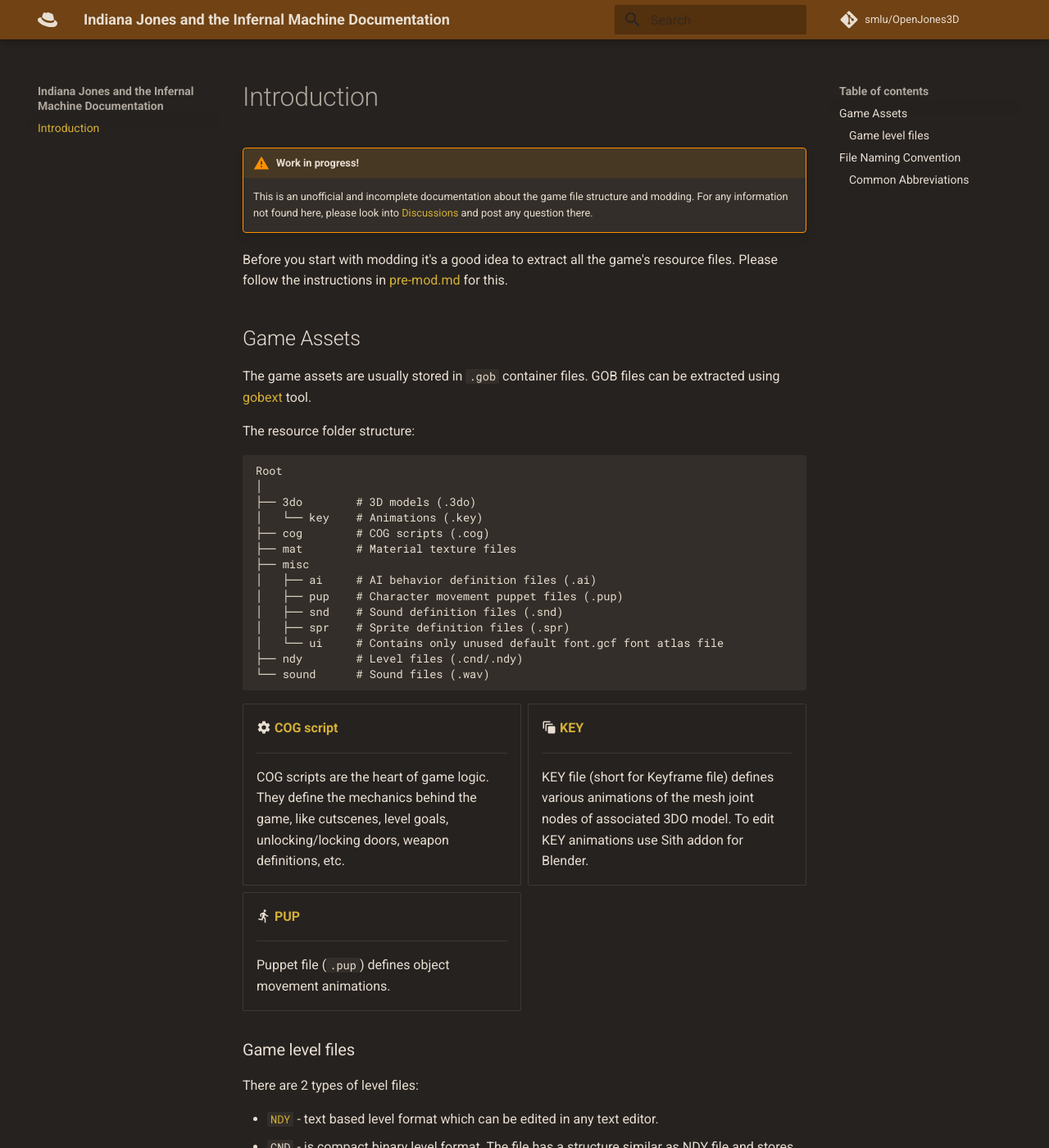
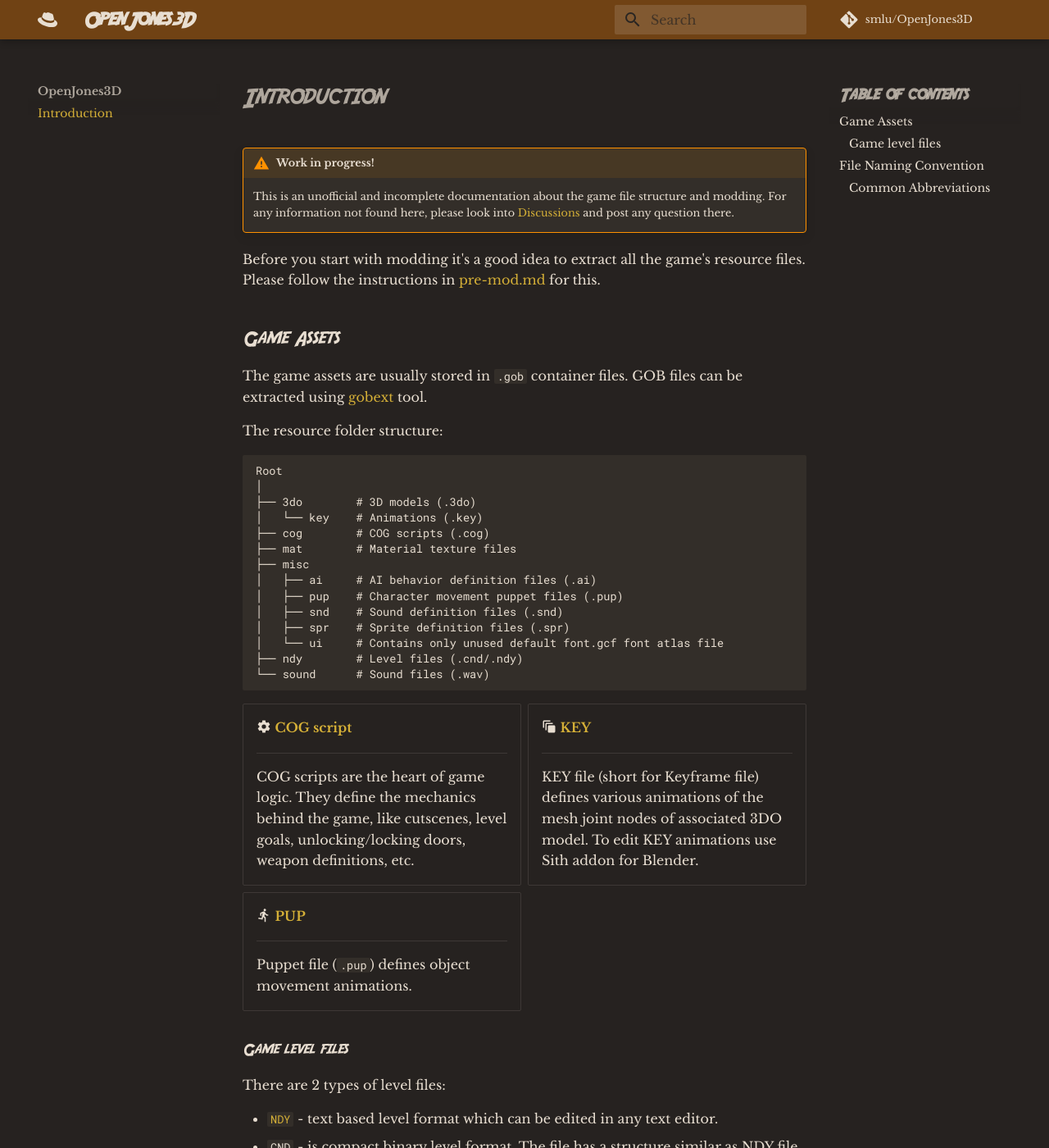
Before and after one commit to Jones3D-The-Infernal-Engine/Jones3D-Docs, an MkDocs documentation site: the page built from docs/index.md, in a window 1280 px wide and 1400 px high. Shown: the whole window at 82% size. Built offline with MkDocs 1.6.1 and Material for MkDocs 9.7.7, drawn with Linux system fonts in a browser that asks for light colours; comment, search, counter and statistics services are not loaded.

Commit message:
Add custom indy font for headings and fix display issues

```diff
--- a/docs/stylesheets/extra.css
+++ b/docs/assets/extra.css
@@ -1,3 +1,36 @@
+@font-face {
+  font-family: 'Adventure';
+  src: url('../assets/fonts/adventure.otf') format('opentype');
+  font-weight: normal;
+  font-style: normal;
+}
+
+/* Apply it to headers */
+h1, h2, h3, h4, h5, h6 {
+  font-family: 'Adventure', sans-serif;
+}
+
+/* Main navigation title
+.md-nav--primary .md-nav__title {
+
+}*/
+
+.md-header__title {
+  font-family: 'Adventure', sans-serif;
+}
+
+/* Section navigation titles */
+.md-nav--secondary .md-nav__title {
+  font-size: 1.1rem;
+  font-family: 'Adventure', sans-serif;
+}
+
+/* Hardcoded fix to site name rendering issue, VERY UGLY */
+.md-header__ellipsis > .md-header__topic > .md-ellipsis {
+  padding-right: 4px !important;
+  font-size: 1.3rem;
+}
+
 [data-md-color-scheme="indy"] {
     /* Primary colors - Dark Indiana Jones leather */
     --md-primary-fg-color:               #704214; /* Darker Saddle Brown - Indy's weathered leather jacket */
@@ -164,4 +197,25 @@
     .md-header__button {
       color: var(--md-default-fg-color);
     }
+
+    .md-search__form {
+      background-color: #815931;
+    }
+
+    /* Hardcoded material theme "responsiveness" start */
+    @media (max-width: 1219px) {
+      .md-nav__source {
+        color: var(--md-default-fg-color);
+      }
+
+      .md-nav__button {
+        color: var(--md-default-fg-color);
+      }
+
+      .md-nav__title {
+        color: var(--md-default-fg-color) !important;
+        font-family: 'Adventure', sans-serif;
+        font-size: 1.3rem;
+      }
+    }
 }
--- a/mkdocs.yml
+++ b/mkdocs.yml
@@ -1,7 +1,9 @@
-site_name: Indiana Jones and the Infernal Machine Documentation
+site_name: OpenJones3D
 theme:
-  favicon: images/favicon.svg
+  favicon: assets/images/favicon.svg
   name: material
+  font:
+    text: Libre Baskerville
   icon:
     logo: simple/redhat
     admonition:
@@ -11,7 +13,10 @@
   features:
     - navigation.indexes
 extra_css:
-  - stylesheets/extra.css
+  - assets/extra.css
+
+extra:
+  sidebar_title: 'Custom Sidebar Title'  # Custom title for the sidebar
 
 repo_url: https://github.com/smlu/OpenJones3D/
 repo_name: smlu/OpenJones3D
```
Also changed, not shown: docs/assets/fonts/adventure.otf (added), docs/assets/images/favicon.svg (renamed from docs/images/favicon.svg).
